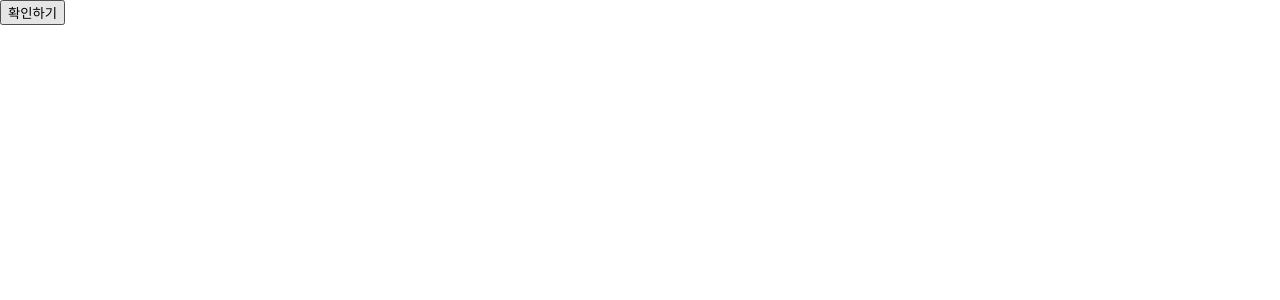
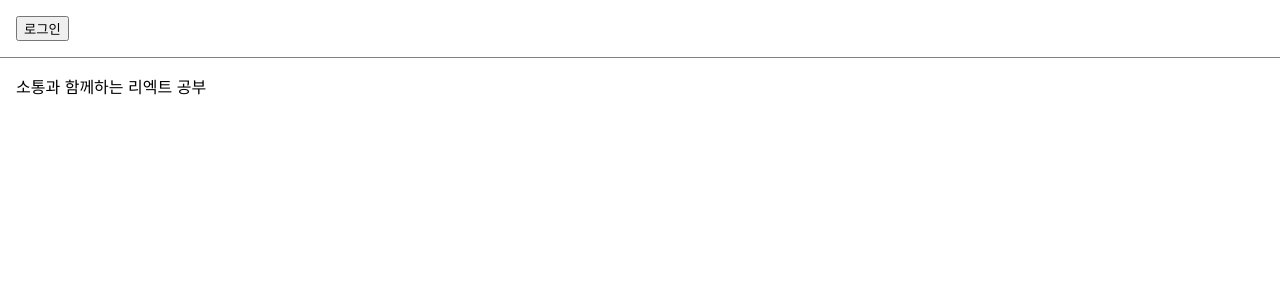
Before and after one commit to IDsebin/React_prac, a React (Create React App) app: page / in a window 1280 px wide. Shown: the top 300 px of the page. Built offline with nearby package versions, Linux system fonts and the light colour scheme.

Commit message:
&&써서 조건 랜더링 만들기

```diff
--- /dev/null
+++ b/src/chapter_09/LandingPage.jsx
@@ -0,0 +1,27 @@
+import React, { useState } from "react";
+import Toolbar from "./Toolbar";
+
+function LandingPage(props) {
+    const [isLoggedIn, setIsLoggedIn] = useState(false);
+
+    const onClickLogin = () => {
+        setIsLoggedIn(true);
+    }
+
+    const onClickLogout  = () => {
+        setIsLoggedIn(false);
+    }
+
+    return(
+        <div>
+            <Toolbar
+            isLoggedIn = {isLoggedIn}
+            onClickLogin = {onClickLogin}
+            onClickLogout= {onClickLogout}/>
+
+            <div style={{padding: 16}}> 소통과 함께하는 리엑트 공부</div>
+        </div>
+    )
+}
+
+export default LandingPage;
--- /dev/null
+++ b/src/chapter_09/Toolbar.jsx
@@ -0,0 +1,32 @@
+import React from "react";
+
+const styles = {
+    wrapper: {
+        padding: 16,
+        display: "flex",
+        flexDirection: "row",
+        borderBottom: "1px solid grey",
+    },
+    greeting: {
+        marginRight: 8,
+    },
+};
+
+function Toolbar(props) {
+    const {isLoggedIn, onClickLogin, onClickLogout} = props;
+
+    return(
+        <div style = {styles.wrapper}>
+
+            {isLoggedIn && <span style={styles.greeting}>환영합니다</span>}
+
+            {isLoggedIn ? (
+                <button onClick={onClickLogout}>로그아웃</button>
+            ): (
+                <button onClick={onClickLogin}>로그인</button>
+            )}
+        </div>
+    );
+}
+
+export default Toolbar;
--- a/src/index.js
+++ b/src/index.js
@@ -9,12 +9,13 @@
 import CommentList from "./chapter_05/CommentList"; // 파일 경로가 올바른지 확인
 import Accommondate from "./chapter_07/Accommondate";
 import ConfirmButton from "./chapter_08/ConfirmButton";
+import LandingPage from "./chapter_09/LandingPage";
 
 // createRoot를 사용하여 root를 생성합니다.
 const root = ReactDOM.createRoot(document.getElementById("root"));
 root.render(
   <React.StrictMode>
-    <ConfirmButton />
+    <LandingPage />
   </React.StrictMode>
 );
 
```
